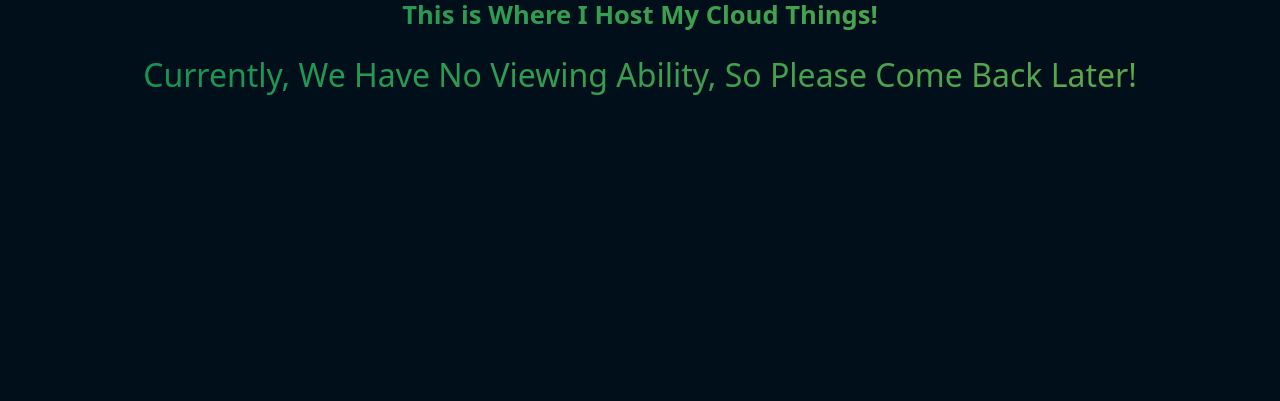
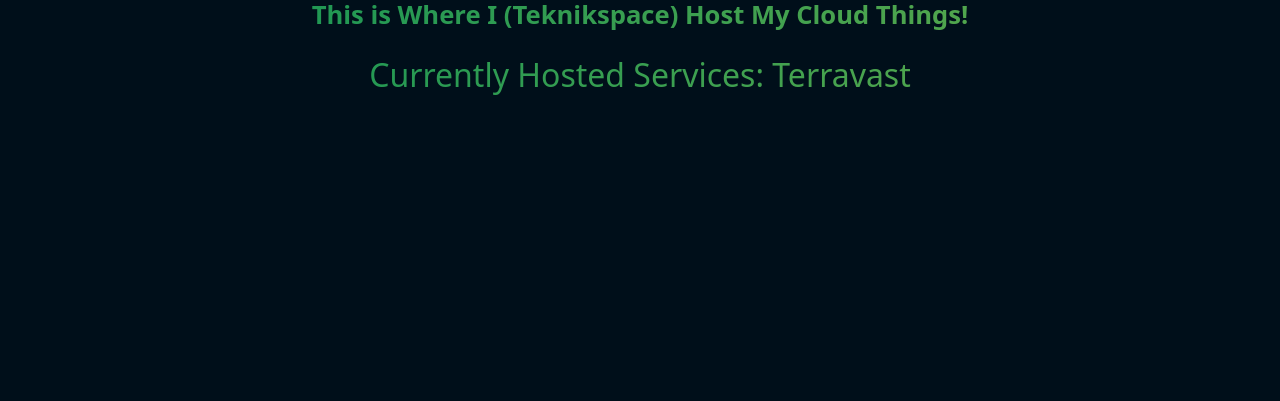
Before and after one commit to ThatBeaverDev/thatbeaverdev.github.io, a plain HTML site: page index.html in a window 1280 px wide. Shown: the part 399-800 px from the top of the page. Drawn offline with Linux system fonts and the light colour scheme.

Commit message:
Update index.html

```diff
--- a/index.html
+++ b/index.html
@@ -10,8 +10,9 @@
 <!-- partial:index.partial.html -->
 <article>
   <h1>Welcome To Teknikspace.github.io!</h1>
-<h2>This is Where I Host My Cloud Things!</h2>
-<p1>Currently, We Have No Viewing Ability, So Please Come Back Later!</p1>
+  <h2>This is Where I (Teknikspace) Host My Cloud Things!</h2>
+  <p1>Currently Hosted Services:</p1>
+  <a1 href="terravast-game.github.io">Terravast</a1>
 </article>
 <!-- partial -->
   <script  src="./script.js"></script>
```
